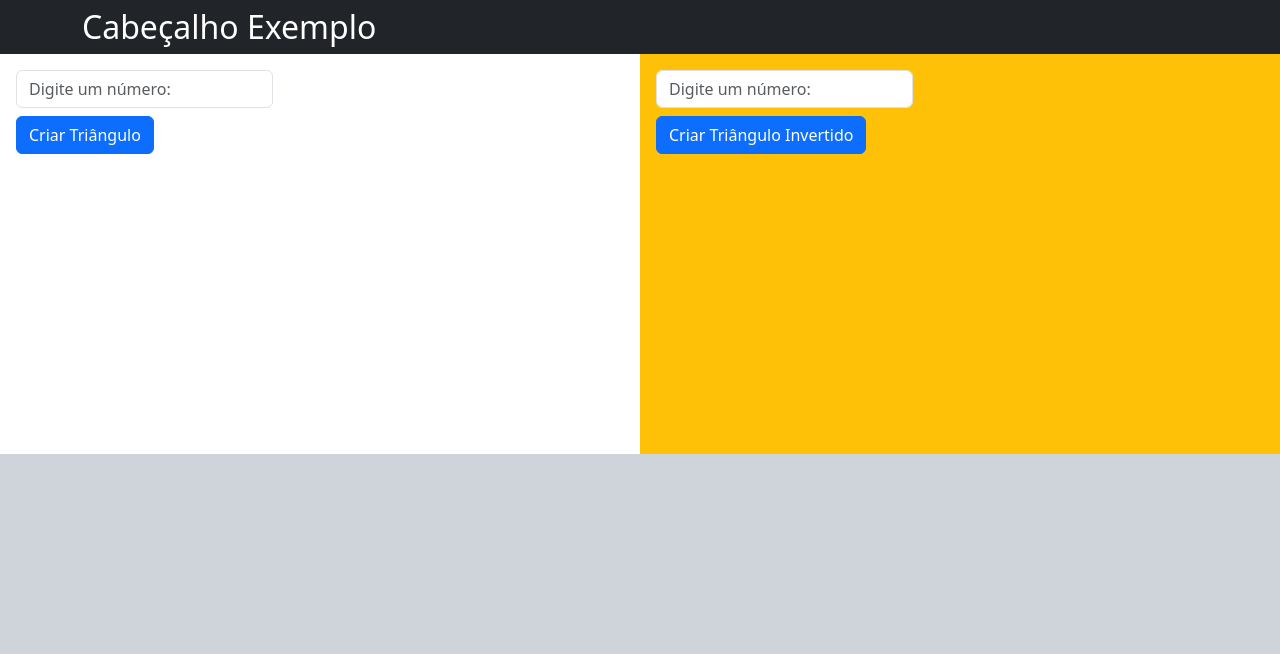
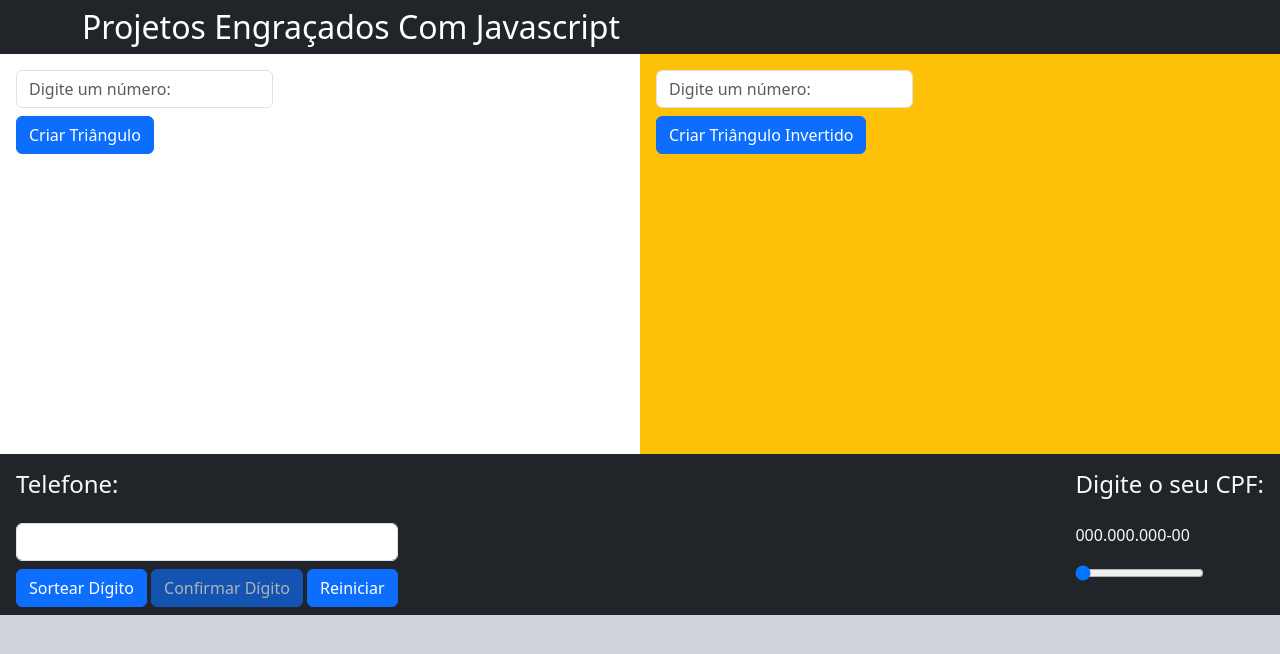
Before and after one commit to EduardoSousaCavalcante/PEEJ, a plain HTML site: page index.html in a window 1280 px wide. Drawn offline with nearby package versions, Linux system fonts and the light colour scheme.

Commit message:
Update index.html
Adição das opções de Telefone e CPF

```diff
--- a/index.html
+++ b/index.html
@@ -11,7 +11,7 @@
   <!-- Cabeçalho -->
   <header class="bg-dark text-white py-2">
     <div class="container">
-      <h2 class="m-0">Cabeçalho Exemplo</h2>
+      <h2 class="m-0">Projetos Engraçados Com Javascript</h2>
     </div>
   </header>
 
@@ -41,8 +41,25 @@
 
     </div>
   </section>
+  <section class="text-light bg-dark d-flex justify-content-between">
+    <div class="mx-3 mb-2">
+        <h4 class=" mt-3 mb-0">Telefone:</h4><br/>
+        <input type="text" id="telefone" readonly value="" class="form-control mb-2"/>
 
-  <script src="script.js"></script>
+        <button type="button" id="sortearBtn" class="btn btn-primary">Sortear Dígito</button>
+        <button type="button" id="confirmarBtn" class="btn btn-primary" disabled>Confirmar Dígito</button>
+        <button type="button" id="resetBtn" class="btn btn-primary">Reiniciar</button>
+    </div>
+    <div class="mx-3 mb-2 text-light">
+        <h4 class="mt-3 mb-0">Digite o seu CPF:</h4><br/>
+        <p id="CPFFormatado">000.000.000-00</p>
+        <input type="range" id="sliderNumero" min="0" max="99999999999" value="0" step="1" />
+
+    </div>
+  </section>
+
+
+  <script src="function.js"></script>
 
 </body>
 </html>
```
